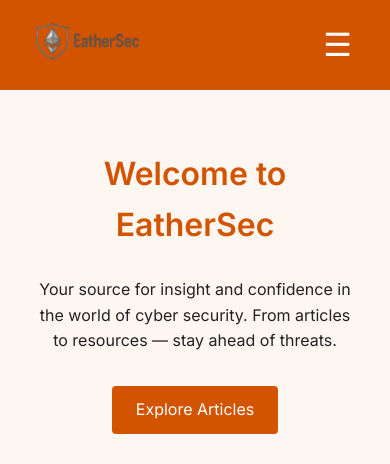
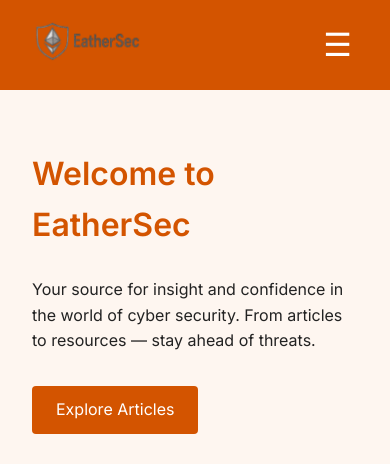
Before and after one commit to espenssk/blogpage, a Jekyll site: the page built from index.md, in a window 390 px wide. Shown: the top 464 px of the page. Built offline with Jekyll 4.4.1, drawn with Linux system fonts in a browser that asks for light colours; grey boxes are pictures that could not be loaded.

Commit message:
Update style.css

```diff
--- a/assets/css/style.css
+++ b/assets/css/style.css
@@ -124,8 +124,11 @@ footer {
   nav {
     display: none;
     flex-direction: column;
+    align-items: flex-start;
+    gap: 0.8rem;
     width: 100%;
-    margin-top: 1rem;
+    padding: 1rem 2rem;
+    background-color: #d35400;
   }
 
   nav.active {
@@ -141,13 +144,9 @@ footer {
     align-items: flex-start;
   }
 
-  .hero {
-    flex-direction: column;
-    text-align: center;
-  }
-
-  .hero-text,
-  .hero-image {
-    flex: 1 1 100%;
+  .logo-nav {
+    width: 100%;
+    justify-content: space-between;
+    align-items: center;
   }
 }
```
